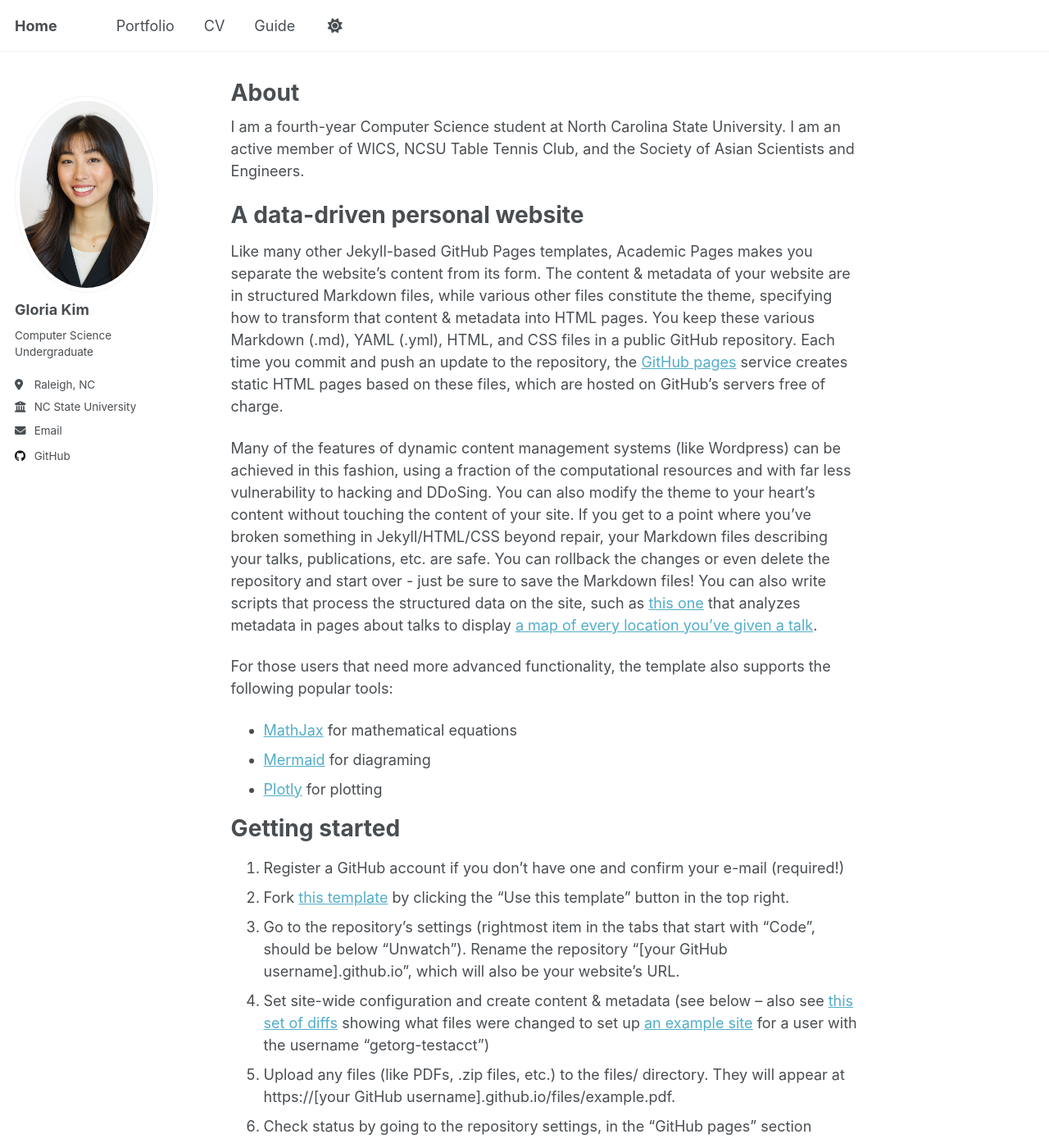
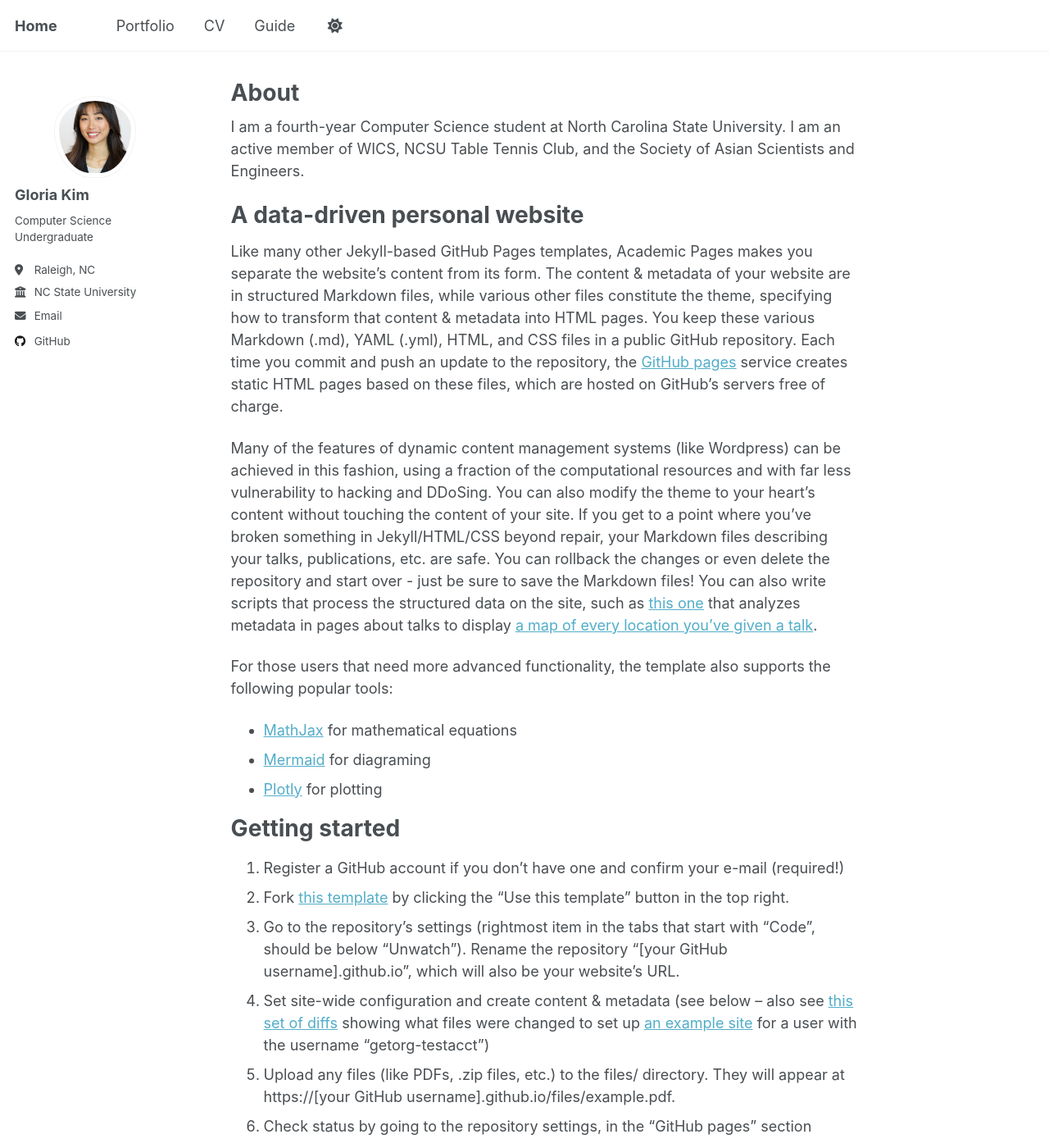
Before and after one commit to gloriak90909/gloriak90909.github.io, a Jekyll site: the page built from _pages/about.md, in a window 1280 px wide and 1400 px high. Shown: the whole window at 82% size. Built offline with Jekyll 4.4.1, drawn with Linux system fonts in a browser that asks for light colours; a script that is not in the unit is left out.

Commit message:
sizing pfp

```diff
--- a/_includes/head.html
+++ b/_includes/head.html
@@ -14,3 +14,4 @@
 
 <!-- For all browsers -->
 <link rel="stylesheet" href="{{ base_path }}/assets/css/main.css">
+<link rel="stylesheet" href="{{ base_path }}/assets/css/custom-profile.css">
--- /dev/null
+++ b/assets/css/custom-profile.css
@@ -0,0 +1,9 @@
+.author__avatar img {
+  max-width: 100px !important;
+  max-height: 100px !important;
+  border-radius: 50% 50% 45% 45% / 40% 40% 60% 60% !important;
+  object-fit: cover !important;
+  aspect-ratio: 1/1 !important;
+  display: block;
+  margin: 0 auto;
+}
```
